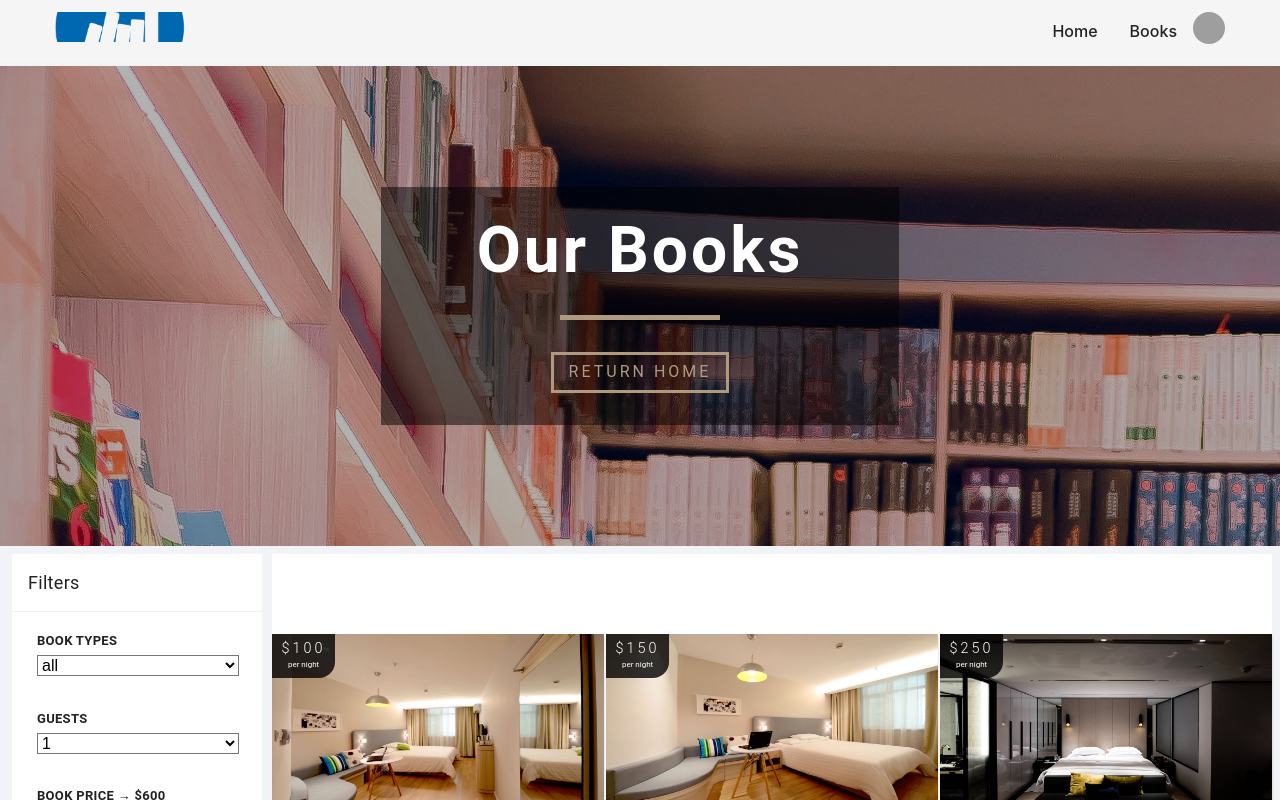
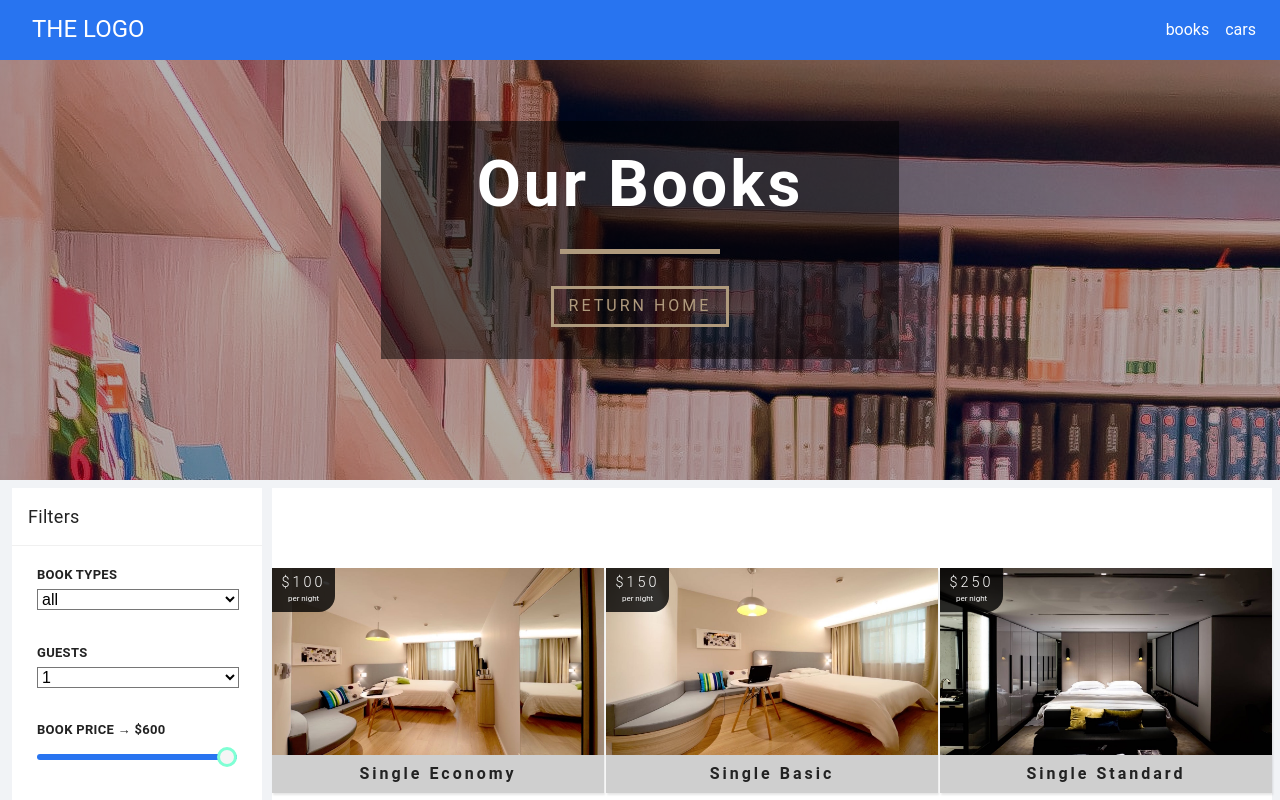
Before and after one commit to tawhidabdullah/sharp-library, a React (Create React App) app in the folder view/: page /rooms in a window 1280 px wide. Shown: the top 800 px of the page. Built offline with nearby package versions, Linux system fonts and the light colour scheme; grey boxes are pictures that could not be loaded.

Commit message:
reacting..

```diff
--- a/view/src/App.css
+++ b/view/src/App.css
@@ -16,12 +16,18 @@
   --darkShadow: 4px 10px 5px 0px rgba(0, 0, 0, 0.5);
 }
 /* globals */
+
+html{
+  height: 100%;
+}
+
+
 body {
-  padding-top: 66px;
   color: var(--mainBlack);
   background: #f1f3f6;
   font-family: Roboto, Arial, sans-serif;
   line-height: 1.4;
+  height: 100%;
 }
 h1 {
   font-size: 3em;
@@ -90,7 +96,7 @@ h6 {
 }
 /* end of globals */
 /* Navbar */
-.navbar {
+/* .navbar {
   position: fixed;
   top: 0;
   left: 0;
@@ -138,7 +144,7 @@ h6 {
   font-size: 1rem;
   font-weight: 500;
   /* letter-spacing: var(--mainSpacing); */
-}
+/*
 .nav-links a:hover {
   color: rgb(68, 240, 240);
 }
@@ -149,9 +155,9 @@ h6 {
   position: relative;
   cursor: pointer;
   /* margin-left: 300px; */
-  z-index: 5353;
-}
-.User-area > .User-avtar {
+/* z-index: 5353;
+} */
+/* .User-area > .User-avtar {
   width: 100%;
   height: 100%;
 }
@@ -219,8 +225,8 @@ h6 {
 
 .show-nav {
   height: 100px;
-}
-@media screen and (min-width: 768px) {
+} */
+/* @media screen and (min-width: 768px) {
   .nav-btn {
     display: none;
   }
@@ -239,10 +245,11 @@ h6 {
     margin: 0 1rem;
     padding: 0.5rem 0;
   }
-}
+}  */
 /* end of navbar */
 /* Hero */
 .getalife {
+padding-top: 50px;
   position: relative;
   -webkit-clip-path: polygon(50% 0%, 100% 0, 100% 78%, 64% 100%, 0 94%, 0 1%);
   clip-path: polygon(50% 0%, 100% 0, 100% 78%, 64% 100%, 0 94%, 0 1%);
--- a/view/src/App.js
+++ b/view/src/App.js
@@ -1,7 +1,10 @@
-import React from "react";
+import React, { Component } from "react";
 import { Route, Switch } from "react-router-dom";
 import "./App.css";
-import Navbar from "./components/Navbar";
+// import Navbar from "./components/Navbar";
+import Toolbar from "./components/Toolbar/Toolbar";
+import SideDrawer from "./components/SideDrawer/SideDrawer";
+import BackDrop from "./components/BackDrop/BackDrop";
 
 // IMPORT PAGES
 import Home from "./pages/Home";
@@ -9,18 +12,53 @@ import Rooms from "./pages/Rooms";
 import SingleRoom from "./pages/SingleRoom";
 import Error from "./pages/Error";
 
-function App() {
+class App extends Component {
+  state = {
+    sideDrawerOpen: false
+  };
+
+  drawerToggleHandler = () => {
+    this.setState(prevState => {
+      return {
+        sideDrawerOpen: !prevState.sideDrawerOpen
+      };
+    });
+  };
+
+  backdropClickHandler = () =>{
+    this.setState({
+      sideDrawerOpen: false
+    })
+  };
+
+  render() {
+    let sideDrawerAndBackDrop = "";
+
+    if (this.state.sideDrawerOpen) {
+      sideDrawerAndBackDrop = (
+        <>
+          <SideDrawer />
+          <BackDrop click={this.backdropClickHandler} />
+        </>
+      );
+    }
+
     return (
-    <>
-      <Navbar />
+      <div style={{ height: "100%" }}>
+        {/* <Navbar /> */}
+        <Toolbar drawerClickHandler={this.drawerToggleHandler} />
+        {sideDrawerAndBackDrop}
+        <main>
           <Switch>
             <Route exact path="/" component={Home} />
             <Route exact path="/rooms/" component={Rooms} />
             <Route exact path="/rooms/:slug" component={SingleRoom} />
             <Route component={Error} />
           </Switch>
-    </>
+        </main>
+      </div>
     );
+  }
 }
 
 export default App;
--- /dev/null
+++ b/view/src/components/BackDrop/BackDrop.css
@@ -0,0 +1,9 @@
+.backdrop {
+  position: fixed;
+  width: 100%;
+  top: 0;
+  left: 0;
+  height: 100%;
+  background: rgba(0, 0, 0, 0.3);
+  z-index: 100;
+}
--- /dev/null
+++ b/view/src/components/BackDrop/BackDrop.js
@@ -0,0 +1,7 @@
+import React from "react";
+import "./BackDrop.css";
+const BackDrop = props => {
+  return <div className="backdrop" onClick={props.click} />;
+};
+
+export default BackDrop;
--- a/view/src/components/RoomsFilter.js
+++ b/view/src/components/RoomsFilter.js
@@ -100,7 +100,7 @@ const RoomsFilter = ({ rooms }) => {
         {/* end of room price */}
         {/* extras */}
         <div className="form-group">
-        <label >Extras</label>
+          <label>Extras</label>
           <div className="single-extra">
             <input
               type="checkbox"
--- /dev/null
+++ b/view/src/components/SideDrawer/DrawerToggleButton.css
@@ -0,0 +1,23 @@
+.toggle-button {
+  display: flex;
+  flex-direction: column;
+  height: 24px;
+  width: 30px;
+  background: transparent;
+  border: none;
+  padding: 0;
+  box-sizing: border-box;
+  cursor: pointer;
+  justify-content: space-around;
+  z-index: 5352333333333333;
+}
+
+.toggle-button:focus {
+  outline: none;
+}
+
+.toggle-button__line {
+  width: 28px;
+  height: 2px;
+  background: white;
+}
--- /dev/null
+++ b/view/src/components/SideDrawer/DrawerToggleButton.js
@@ -0,0 +1,14 @@
+import React from "react";
+import "./DrawerToggleButton.css";
+
+const DrawerToggleButton = (props) => {
+  return (
+    <button className="toggle-button" onClick={props.click}>
+      <div className="toggle-button__line" />
+      <div className="toggle-button__line" />
+      <div className="toggle-button__line" />
+    </button>
+  );
+};
+
+export default DrawerToggleButton;
--- /dev/null
+++ b/view/src/components/SideDrawer/SideDrawer.css
@@ -0,0 +1,42 @@
+.side-drawer {
+  height: 100%;
+  background: white;
+  box-shadow: 1px 0px 7px rgba(0, 0, 0, 0.5);
+  position: fixed;
+  top: 0;
+  left: 0;
+  width: 70%;
+  max-width: 400px;
+  z-index: 600;
+  transition: 1s;
+}
+
+.side-drawer ul {
+  list-style: none;
+  display: flex;
+  height: 100%;
+
+  flex-direction: column;
+  justify-content: center;
+}
+
+.side-drawer li {
+  padding: 0.4rem 0;
+}
+
+.side-drawer a {
+  color: #333;
+  text-decoration: none;
+  font-size: 1.3rem;
+}
+
+.side-drawer a:hover,
+.side-drawer a:active {
+  color: rgb(76, 114, 238);
+}
+
+@media (min-width: 769px) {
+  .side-drawer {
+    display: none;
+  }
+}
--- /dev/null
+++ b/view/src/components/SideDrawer/SideDrawer.js
@@ -0,0 +1,18 @@
+import React from "react";
+import "./SideDrawer.css";
+const SideDrawer = () => {
+  return (
+    <nav className="side-drawer">
+      <ul>
+        <li>
+          <a href="/"> books</a>
+        </li>
+        <li>
+          <a href="/">cars</a>
+        </li>
+      </ul>
+    </nav>
+  );
+};
+
+export default SideDrawer;
--- /dev/null
+++ b/view/src/components/Toolbar/Toolbar.css
@@ -0,0 +1,63 @@
+.toolbar {
+  position: fixed;
+  width: 100%;
+  background: #2874f0;
+  z-index: 500;
+  height: 60px;
+}
+
+.toolbar__navigation {
+  display: flex;
+  align-items: center;
+  height: 100%;
+  padding: 0 1rem;
+}
+
+.toolbar__logo a {
+  color: white;
+  text-decoration: none;
+  font-size: 1.5rem;
+}
+.toolbar__logo  {
+ margin-left: 1rem;
+}
+
+.spacer{
+    flex: 1;
+}
+
+.toolbar__navigation-items ul {
+  list-style: none;
+  margin: 0;
+  padding: 0;
+  display: flex;
+}
+
+.toolbar__navigation-items li {
+  padding: 0 0.5rem;
+}
+
+.toolbar__navigation-items a {
+  color: white;
+  text-decoration: none;
+}
+
+.toolbar__navigation-items a:hover,
+.toolbar__navigation-items a:active {
+  color: #042a68;
+}
+
+
+@media(max-width: 768px){
+  .toolbar__navigation-items {
+    display: none;
+  }
+}
+
+
+
+@media(min-width: 769px){
+ .toolbar-toggle-button{
+   display: none;
+ }
+}
--- /dev/null
+++ b/view/src/components/Toolbar/Toolbar.js
@@ -0,0 +1,31 @@
+import React from "react";
+import "./Toolbar.css";
+import DrawerToggleButton from "../SideDrawer/DrawerToggleButton";
+
+const Toolbar = props => {
+  return (
+    <header className="toolbar">
+      <nav className="toolbar__navigation">
+        <div className='toolbar-toggle-button'>
+          <DrawerToggleButton click={props.drawerClickHandler} />
+        </div>
+        <div className="toolbar__logo">
+          <a href="/">THE LOGO</a>
+        </div>
+        <div className="spacer" />
+        <div className="toolbar__navigation-items">
+          <ul>
+            <li>
+              <a href="/">books</a>
+            </li>
+            <li>
+              <a href="/">cars</a>
+            </li>
+          </ul>
+        </div>
+      </nav>
+    </header>
+  );
+};
+
+export default Toolbar;
```
Also changed, not shown: 2 other files (tests, documents, lock files or other folders). Lines whose indentation alone changed are shown as unchanged.
